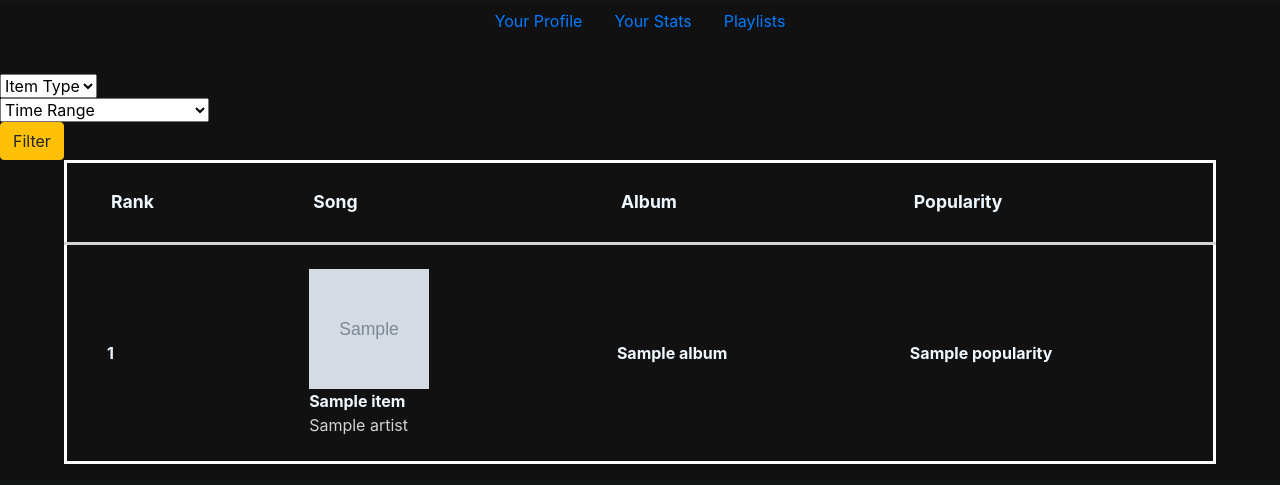
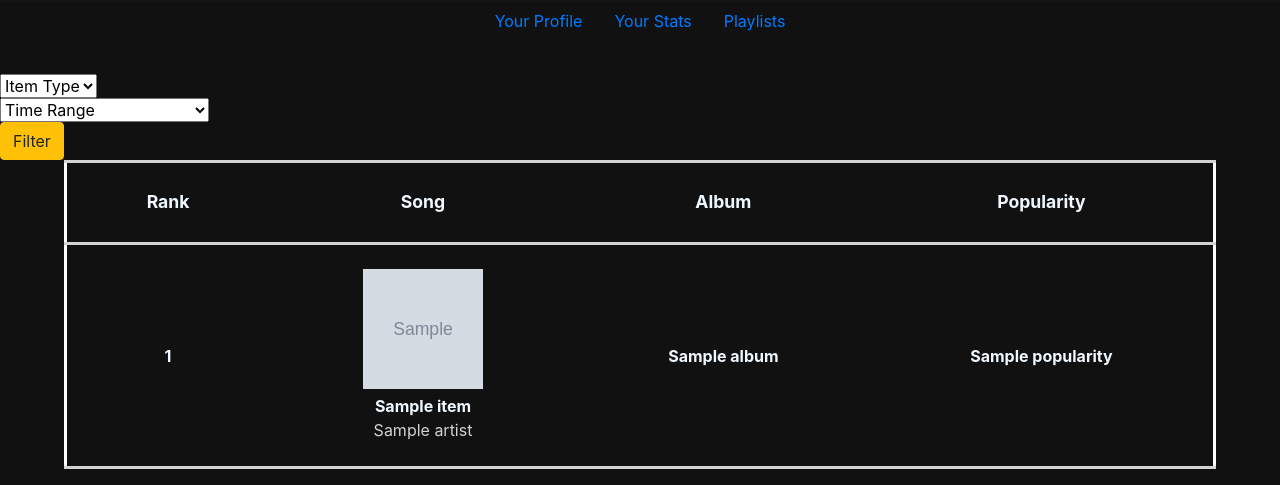
Before and after one commit to rorywilliams36/Spotify-Companion, a Flask app: template templates/stats.html in a window 1280 px wide. Shown: the part 331-816 px from the top of the page. Before the commit the page ends 795 px from the top, so only its background shows below. Run offline with Flask 3, Linux system fonts and the light colour scheme; the template is opened without the code that fills it: most values are stand-ins (such as "Sample title", 1, 10 or a date in 2020); grey boxes marked "Sample" are stand-in pictures; parts of the project's set-up code (start-up, migrations or seed data) failed here and were passed over; some libraries are stand-ins or nearby versions.

Commit message:
styling table

```diff
--- a/static/css/style.css
+++ b/static/css/style.css
@@ -105,8 +105,6 @@ table {
     margin-left: 5%;
     margin-right: 5%;
     font-size: 1em;
-    justify-content: center;
-    align-items: center;
     font-weight: bold;
     border: solid white;
 }
@@ -116,8 +114,16 @@ th {
     border-bottom: solid lightgray;
 }
 
+
 th, td {
     padding: 1.5em 2.5em;
+    border-bottom: solid lightgray;
+    border-top: solid lightgray;
+    text-align: center;
+}
+
+td > img {
+    margin-bottom: 5px;
 }
 
 /*  */
```
